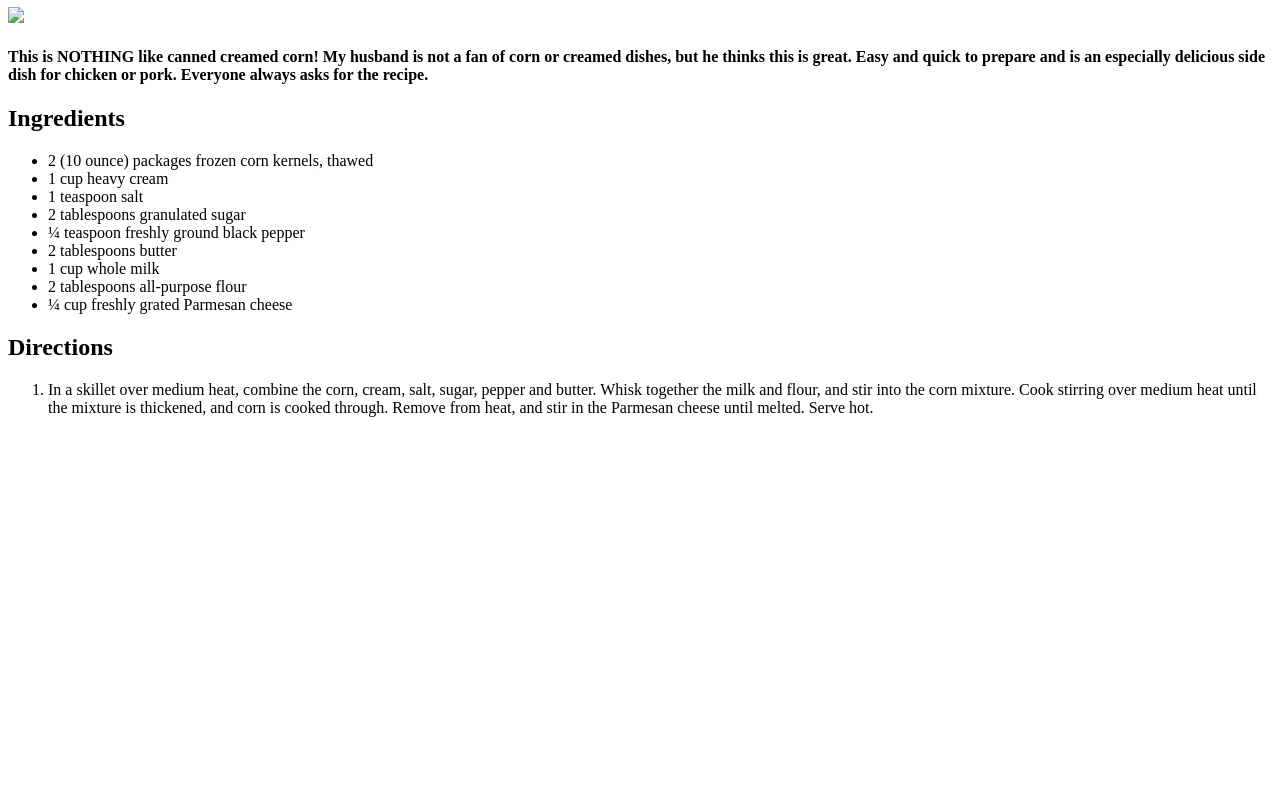
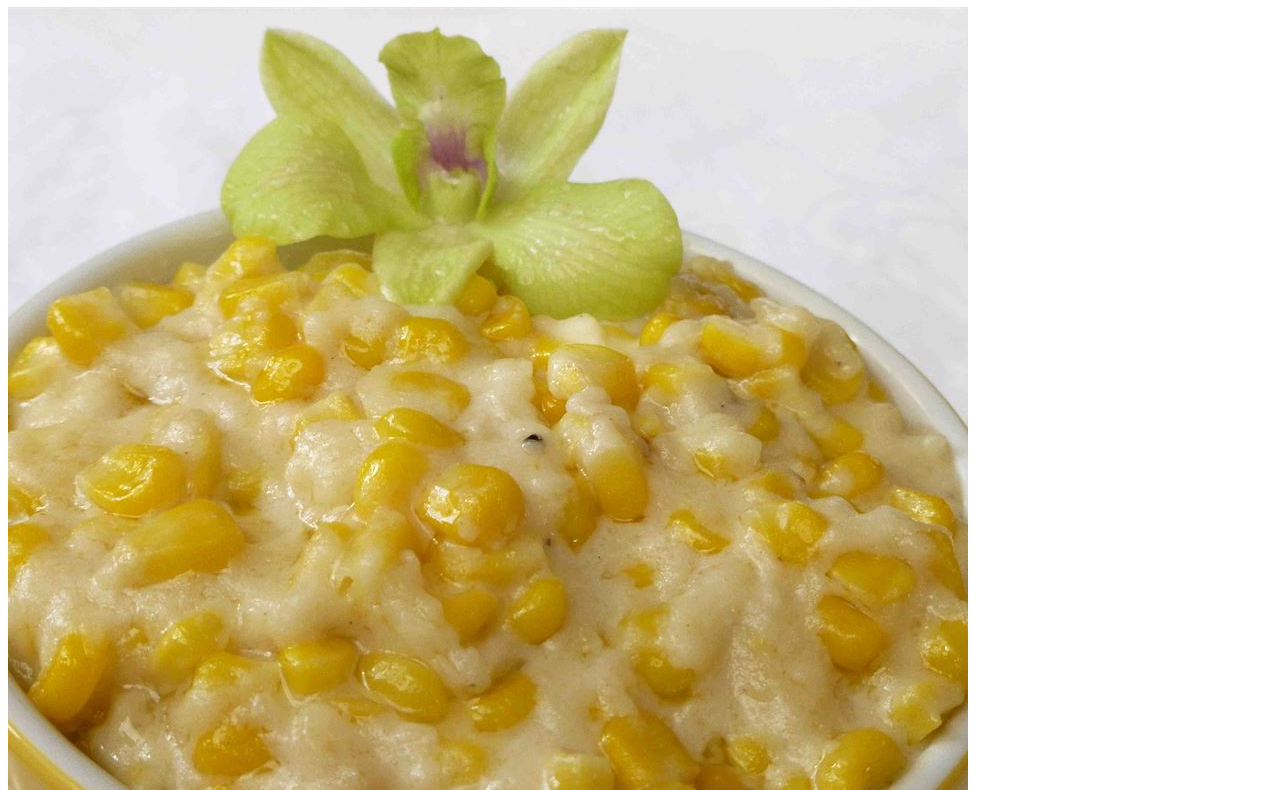
Before and after one commit to Pocketts/odin-recipes, a plain HTML site: page recipes/creamed-corn.html in a window 1280 px wide. Shown: the part 73-863 px from the top of the page. Before the commit the page ends 800 px from the top, so only its background shows below. Drawn offline with Linux system fonts and the light colour scheme; files whose address does not match are found by name.

Commit message:
Create new image directory transfer creamed-corn image fix image link

```diff
--- a/recipes/creamed-corn.html
+++ b/recipes/creamed-corn.html
@@ -10,7 +10,7 @@
 
     <h1>Creamed Corn</h1>
 
-    <img src="/home/jake/Downloads/creamed-corn.jpg">
+    <img src="/home/jake/repos/odin-recipes/recipes/food-images/creamed-corn.jpg">
 
     <h4>This is NOTHING like canned creamed corn! My husband is not a fan of corn or creamed dishes, but he thinks this is great. Easy and quick to prepare and is an especially delicious side dish for chicken or pork. Everyone always asks for the recipe.</h4>
     <h2>Ingredients</h2>
```
Also changed, not shown: recipes/food-images/creamed-corn.jpg (added).
